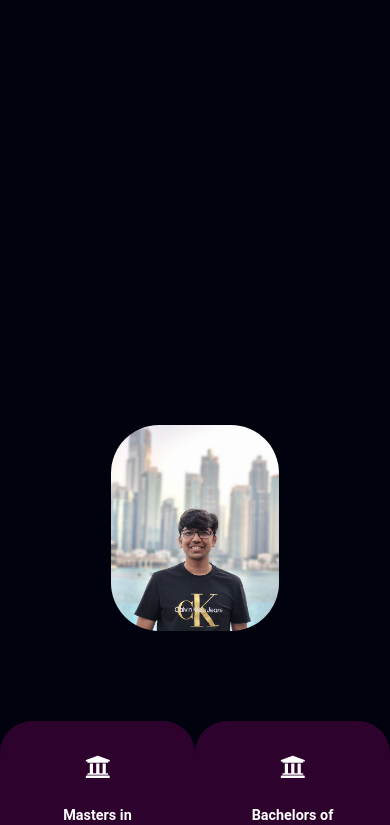
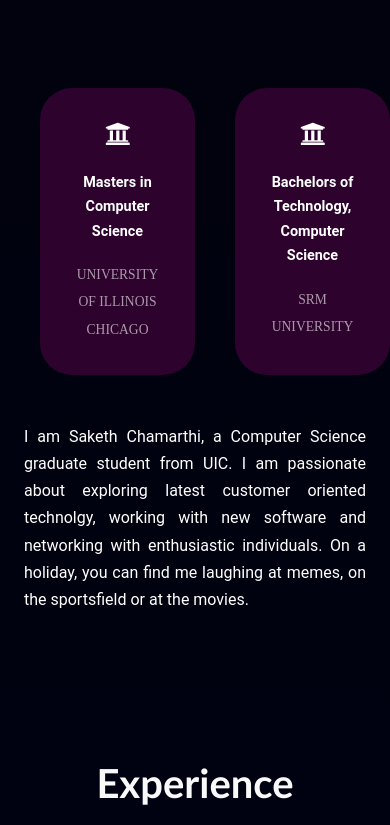
Before and after one commit to SakethC/sakethc.github.io, a React (Create React App) app: page / in a window 390 px wide. Shown: the part 1172-1997 px from the top of the page. Built offline with nearby package versions, Linux system fonts and the light colour scheme.

Commit message:
Deploy my react app2

```diff
--- a/package.json
+++ b/package.json
@@ -1,4 +1,5 @@
 {
+  "homepage": "http://SakethC.github.io/website",
   "name": "react-portfolio",
   "version": "0.1.0",
   "private": true,
@@ -14,6 +15,8 @@
     "web-vitals": "^2.1.4"
   },
   "scripts": {
+    "predeploy":"npm run build",
+    "deploy": "gh-pages -d build",
     "start": "react-scripts start",
     "build": "react-scripts build",
     "test": "react-scripts test",
--- a/src/components/about/About.css
+++ b/src/components/about/About.css
@@ -107,10 +107,13 @@ gap: 0;
 
 @media screen and (max-width: 600px) {
     .about__card{
-        left: auto;
+        left: 25%;
         right: auto;
         grid-template-columns: 1fr 1fr;
         gap: 0;
+            }
+            .about__cards{
+                margin-left: 40px;
             }
             .about__me{
                 width: 66%;
@@ -120,6 +123,17 @@ gap: 0;
                 text-align: center;
             }
             .about__content p{
-                margin: 1.5rem 0;
+                margin: 1.5rem ;
+            }
+            .aboutme{
+                color: rgb(249, 249, 249);
+                font-family: 'Trebuchet MS', serif;
+                font-style:unset;
+                text-align: center;
+                font-size: 40px;
+                margin-bottom: 0;
+                margin-left: 0;
+                height: 15vh;
+
             }
         }
--- a/src/components/about/About.jsx
+++ b/src/components/about/About.jsx
@@ -30,7 +30,7 @@ const about = () => {
           </article>
           </div>
         <p>
-        I am Saketh Chamarthi, a Computer Science graduate student from UIC. I am passionate about exploring latest customer oriented technolgy, working with new software and networking with enthusiastic individuals. On a holiday, and you can find me laughing at memes, on the sportsfield or at the movies.
+        I am Saketh Chamarthi, a Computer Science graduate student from UIC. I am passionate about exploring latest customer oriented technolgy, working with new software and networking with enthusiastic individuals. On a holiday, you can find me laughing at memes, on the sportsfield or at the movies.
         </p>
 
         {/* <a href="#contact" className='btn btn-primary'> Contact </a> */}
--- a/src/components/contact/Contact.css
+++ b/src/components/contact/Contact.css
@@ -56,7 +56,7 @@ h2.heading{
     .contact_options{
         grid-template-columns: 1fr;
         gap: 2rem;
-
+       margin-left: 30%;
 
 }
 }
--- a/src/components/nav/Nav.jsx
+++ b/src/components/nav/Nav.jsx
@@ -12,7 +12,7 @@ const Nav = () => {
   const[activeNav, setActiveNav]= useState('#');
   return (
    <nav>
-    <a href="/#"  onClick={()=>setActiveNav('#')} className={activeNav==='#' ? 'active':''}><HiHome></HiHome></a>
+    <a href="/#"  onClick={()=>setActiveNav('#header')} className={activeNav==='#header' ? 'active':''}><HiHome></HiHome></a>
     {/* <a href="#about"><BsPersonCircle></BsPersonCircle></a> */}
     <a href="#about" onClick={()=>setActiveNav('#about')} className={activeNav==='#about' ? 'active':''}><FaUniversity></FaUniversity></a>
     <a href="#experience" onClick={()=>setActiveNav('#experience')} className={activeNav==='#experience' ? 'active':''}><BsFillBriefcaseFill></BsFillBriefcaseFill></a>
--- a/src/components/portfolio/Portfolio.css
+++ b/src/components/portfolio/Portfolio.css
@@ -166,7 +166,7 @@ h3{
 }
 
 h4.project_points{
-    color: #e6b2e4;
+    color: #bd70ba;
     padding: 0px;
     font-size: 12px;
     font-weight: 600;
--- a/src/index.css
+++ b/src/index.css
@@ -138,7 +138,7 @@ img{
     }
     section > h2{
         margin-top: 3rem;
-        height: 90vh;
+        height: 15vh;
 
     }
     section{
```
Also changed, not shown: 1 other file (tests, documents, lock files or other folders).
